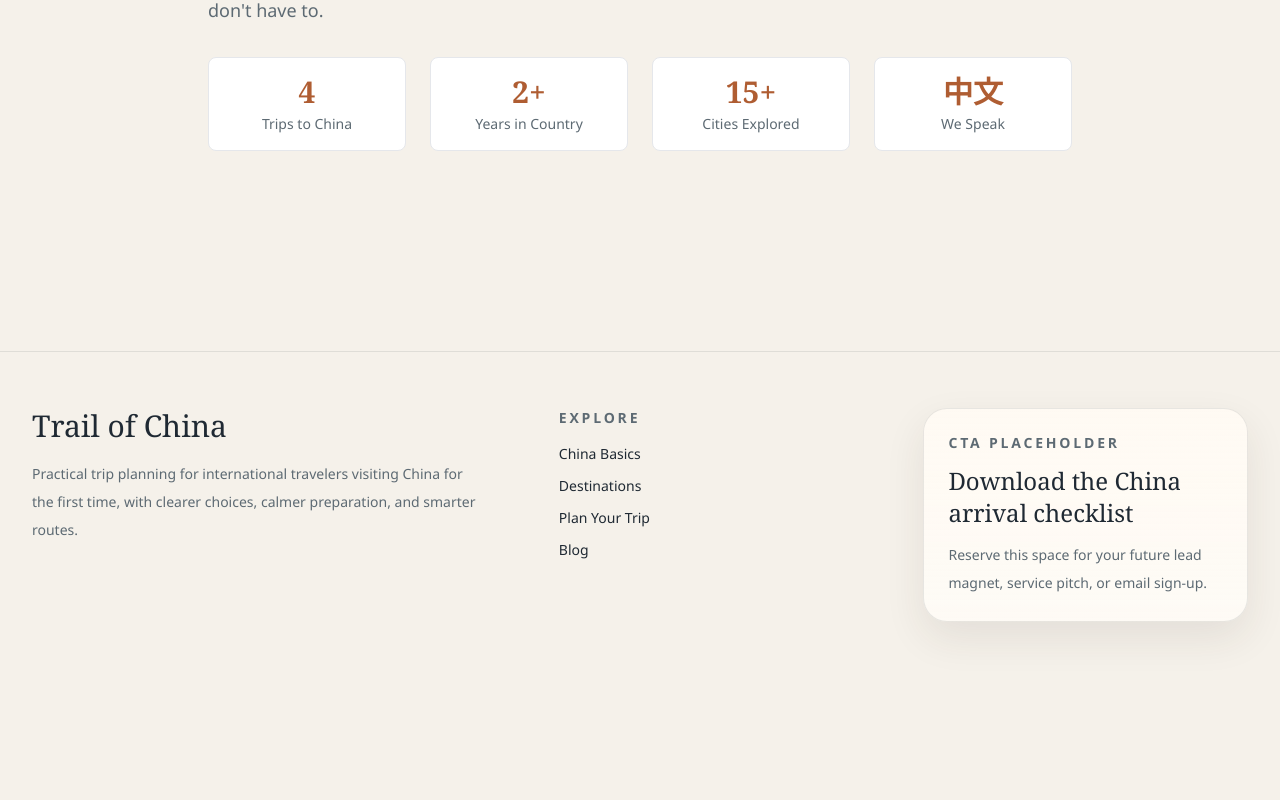
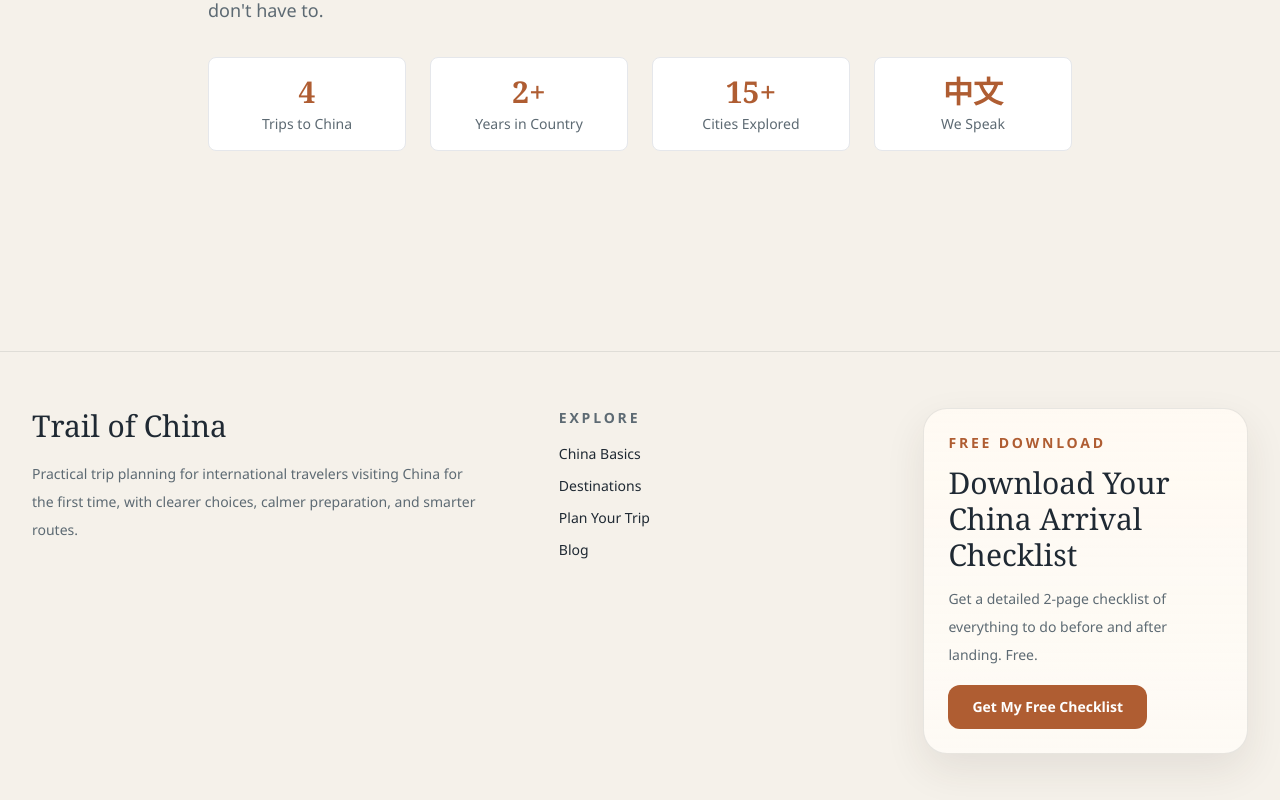
Before and after one commit to thecubestorm-arch/trailofchina, a Next.js app: page / in a window 1280 px wide. Shown: the part 3447-4247 px from the top of the page. Before the commit the page ends 4125 px from the top, so only its background shows below. Built offline with nearby package versions, Linux system fonts and the light colour scheme.

Commit message:
Footer: Replace placeholder CTA with real PDF download

```diff
--- a/components/Footer.tsx
+++ b/components/Footer.tsx
@@ -30,12 +30,20 @@ export default function Footer() {
           </div>
         </div>
 
-        <div className="section-shell rounded-[1.5rem] p-6">
-          <p className="text-sm font-semibold uppercase tracking-[0.2em] text-[var(--muted)]">CTA Placeholder</p>
-          <h2 className="mt-3 font-serif text-2xl text-[var(--foreground)]">Download the China arrival checklist</h2>
+        <div className="section-shell rounded-[1.5rem] p-6 bg-[#f5f1ea]">
+          <p className="text-sm font-semibold uppercase tracking-[0.2em] text-[#af5d32]">Free Download</p>
+          <h2 className="mt-3 font-serif text-3xl text-[var(--foreground)]">
+            Download Your China Arrival Checklist
+          </h2>
           <p className="mt-3 text-sm leading-7 text-[var(--muted)]">
-            Reserve this space for your future lead magnet, service pitch, or email sign-up.
+            Get a detailed 2-page checklist of everything to do before and after landing. Free.
           </p>
+          <Link
+            href="/#checklist-download"
+            className="mt-4 inline-block rounded-xl bg-[#af5d32] px-6 py-3 text-sm font-semibold text-white transition-colors hover:bg-[#8f431c]"
+          >
+            Get My Free Checklist
+          </Link>
         </div>
       </div>
     </footer>
```
